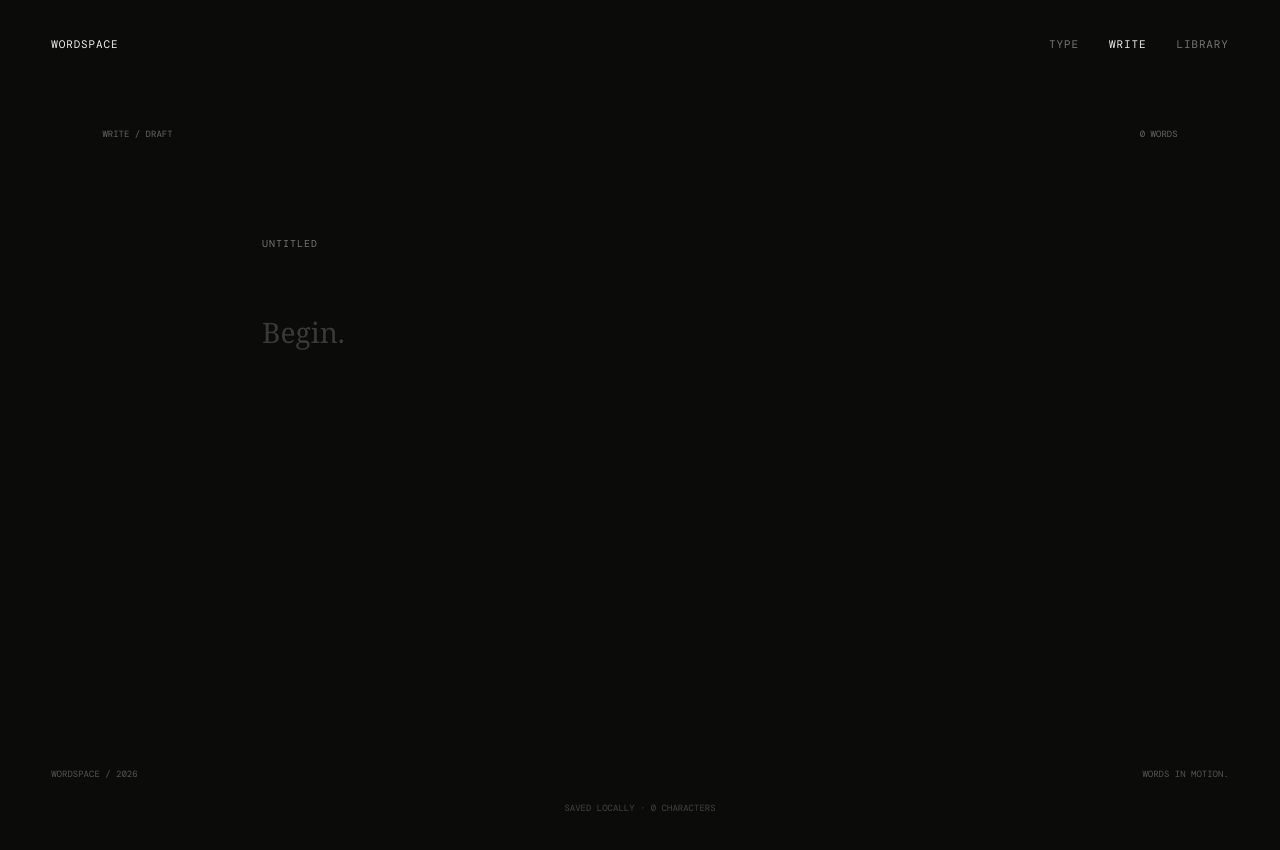
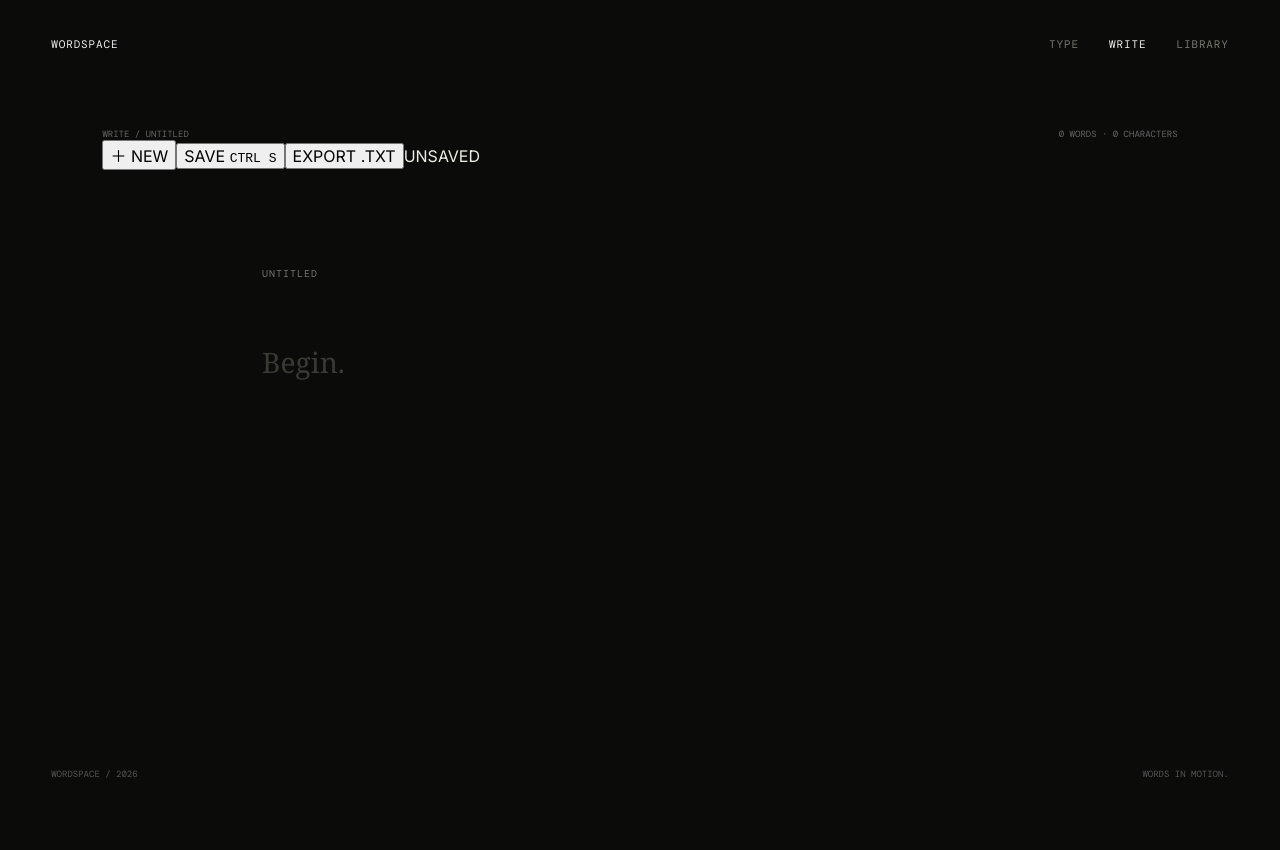
Before and after one commit to jlcuenca00/wordspace, a React (Vite) app: page /write in a window 1280 px wide. Shown: the top 850 px of the page. Built offline with nearby package versions, Linux system fonts and the light colour scheme; a web font is replaced by a local one.

Commit message:
Turn Write into a usable local document editor

```diff
--- a/src/pages/Write.jsx
+++ b/src/pages/Write.jsx
@@ -1 +1,21 @@
-import{useEffect,useState}from'react';export default function Write(){const[title,setTitle]=useState(()=>localStorage.wsTitle||''),[text,setText]=useState(()=>localStorage.wsDraft||'');useEffect(()=>{localStorage.wsTitle=title;localStorage.wsDraft=text},[title,text]);let words=text.trim()?text.trim().split(/\s+/).length:0;return <main className="write"><div className="writeMeta"><span>WRITE / DRAFT</span><span>{words.toLocaleString()} WORDS</span></div><article><input className="title" placeholder="UNTITLED" value={title} onChange={e=>setTitle(e.target.value)}/><textarea autoFocus placeholder="Begin." value={text} onChange={e=>setText(e.target.value)}/></article><div className="save">SAVED LOCALLY · {text.length} CHARACTERS</div></main>}
+import { useEffect, useMemo, useState } from 'react'
+
+const KEY='wordspace_documents'
+const load=()=>{try{return JSON.parse(localStorage.getItem(KEY)||'[]')}catch{return[]}}
+const makeDoc=()=>({id:crypto.randomUUID(),title:'',content:'',createdAt:Date.now(),updatedAt:Date.now()})
+
+export default function Write(){
+ const initial=useMemo(()=>{const docs=load();const active=localStorage.getItem('wordspace_active_document');return docs.find(d=>d.id===active)||docs[0]||makeDoc()},[])
+ const[id,setId]=useState(initial.id),[title,setTitle]=useState(initial.title),[text,setText]=useState(initial.content),[status,setStatus]=useState(load().length?'SAVED':'UNSAVED'),[lastSaved,setLastSaved]=useState(initial.updatedAt||null)
+ const words=text.trim()?text.trim().split(/\s+/).length:0
+ const save=()=>{const docs=load(),now=Date.now(),doc={id,title:title.trim()||'Untitled',content:text,createdAt:docs.find(d=>d.id===id)?.createdAt||now,updatedAt:now,wordCount:words};const next=[doc,...docs.filter(d=>d.id!==id)];localStorage.setItem(KEY,JSON.stringify(next));localStorage.setItem('wordspace_active_document',id);setLastSaved(now);setStatus('SAVED')}
+ const fresh=()=>{if((title||text)&&status==='UNSAVED'&&!confirm('Start a new document without saving these changes?'))return;const doc=makeDoc();setId(doc.id);setTitle('');setText('');setLastSaved(null);setStatus('UNSAVED');localStorage.setItem('wordspace_active_document',doc.id)}
+ const download=()=>{const blob=new Blob([text],{type:'text/plain;charset=utf-8'}),url=URL.createObjectURL(blob),a=document.createElement('a');a.href=url;a.download=`${(title.trim()||'untitled').replace(/[^a-z0-9-_ ]/gi,'').trim()||'untitled'}.txt`;a.click();URL.revokeObjectURL(url)}
+ useEffect(()=>{const key=e=>{if((e.ctrlKey||e.metaKey)&&e.key.toLowerCase()==='s'){e.preventDefault();save()}if((e.ctrlKey||e.metaKey)&&e.key.toLowerCase()==='n'){e.preventDefault();fresh()}};window.addEventListener('keydown',key);return()=>window.removeEventListener('keydown',key)})
+ const changedTitle=v=>{setTitle(v);setStatus('UNSAVED')},changedText=v=>{setText(v);setStatus('UNSAVED')}
+ return <main className="write">
+  <div className="writeMeta"><span>WRITE / {title.trim().toUpperCase()||'UNTITLED'}</span><span>{words.toLocaleString()} WORDS · {text.length.toLocaleString()} CHARACTERS</span></div>
+  <div className="writeToolbar"><button onClick={fresh}>＋ NEW</button><button className="primary" onClick={save}>SAVE <kbd>CTRL S</kbd></button><button onClick={download}>EXPORT .TXT</button><span className={status==='SAVED'?'saved':'unsaved'}>{status}{lastSaved&&status==='SAVED'?` · ${new Date(lastSaved).toLocaleTimeString([],{hour:'2-digit',minute:'2-digit'})}`:''}</span></div>
+  <article><input className="title" placeholder="UNTITLED" value={title} onChange={e=>changedTitle(e.target.value)}/><textarea autoFocus placeholder="Begin." value={text} onChange={e=>changedText(e.target.value)}/></article>
+ </main>
+}
```
